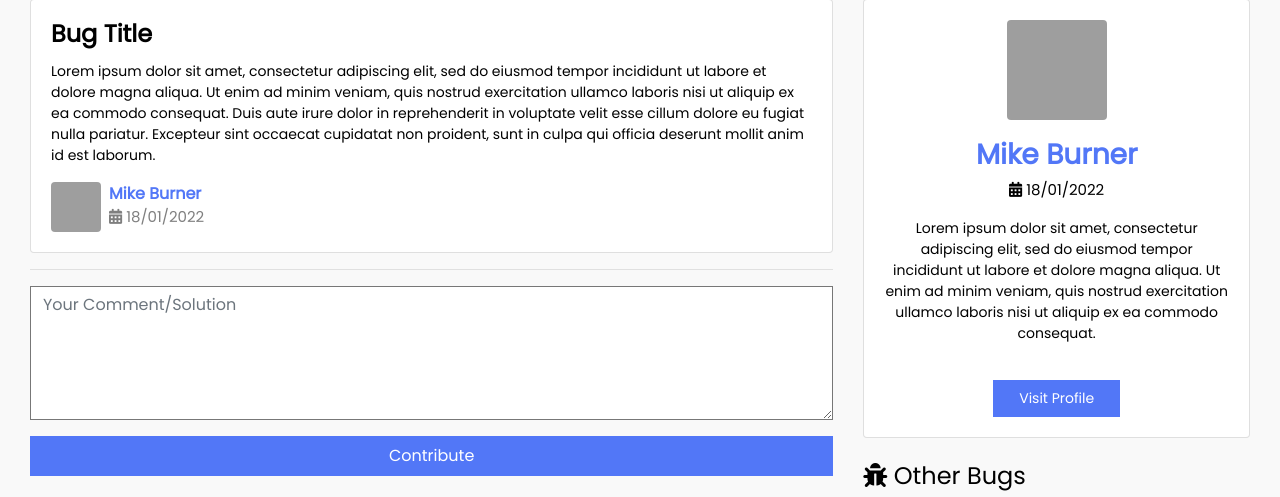
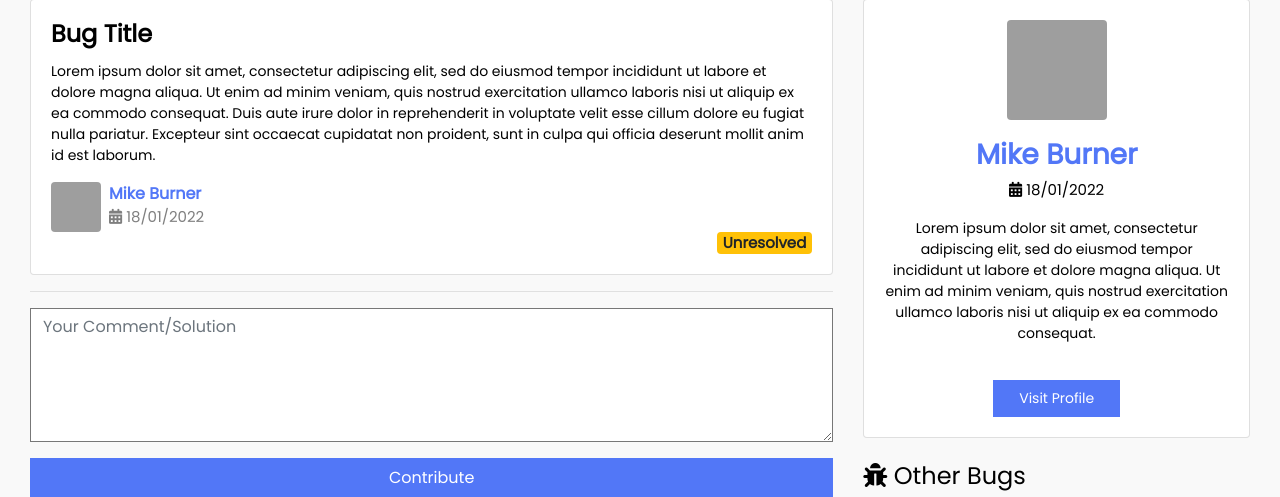
Before and after one commit to steve-njuguna-k/Flask-Bug-Tracker, a Flask app: page /bug-details in a window 1280 px wide. Shown: the part 129-626 px from the top of the page. Run offline with Flask 2, Linux system fonts and the light colour scheme; some libraries are stand-ins or nearby versions; grey boxes are pictures that could not be loaded.

Commit message:
Added bug status badge

```diff
--- a/app/templates/Bug Details.html
+++ b/app/templates/Bug Details.html
@@ -23,6 +23,7 @@
                             <span class="date text-black-50" style="font-size: 15px;"><i class="fas fa-calendar-alt"></i> 18/01/2022</span>
                         </div>
                     </div>
+                    <h5><span class="badge badge-warning float-right">Unresolved</span></h5>
                 </div>
             </div>
             <hr>
```
Lines whose indentation alone changed are shown as unchanged.
